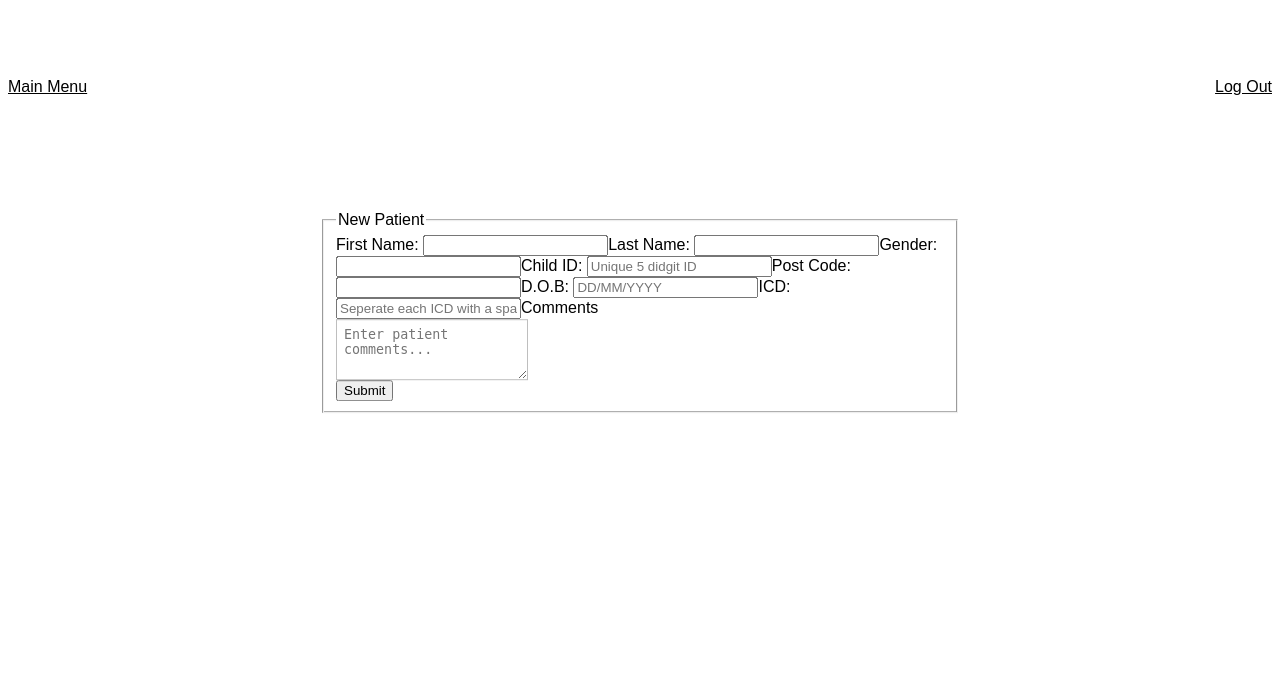
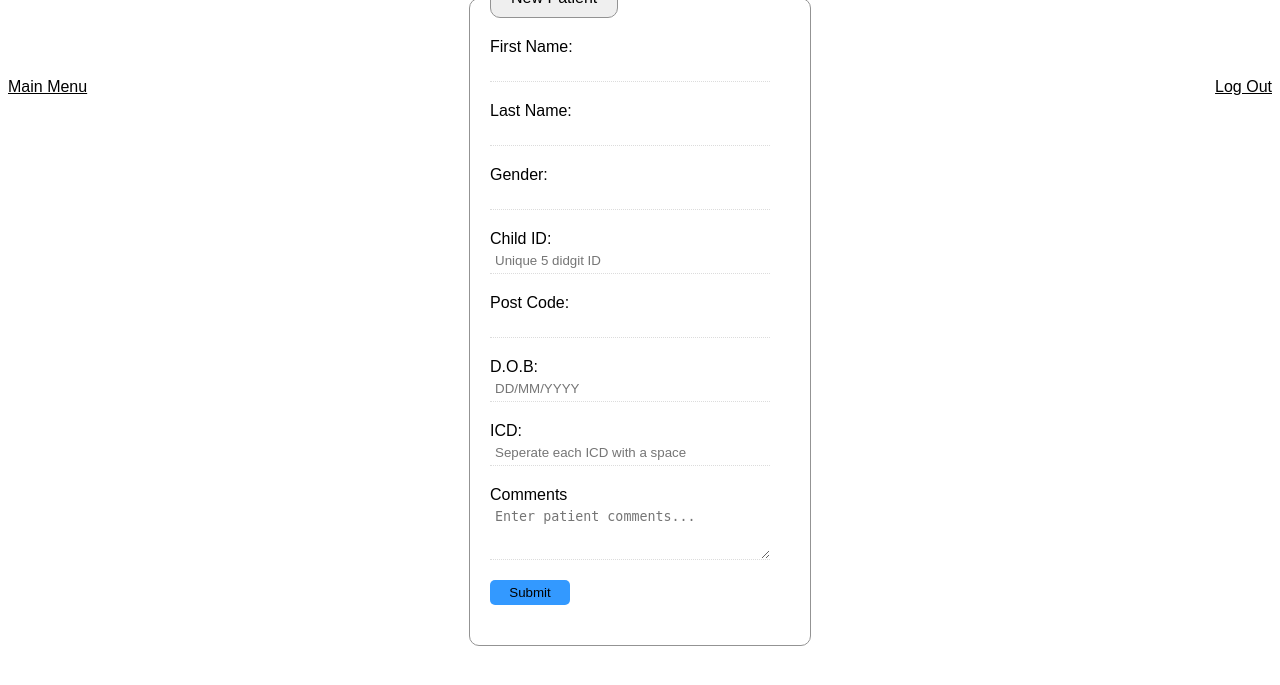
Before and after one commit to Barbbachelo/MedicalRetrieval, a PHP site: page /addPatient.php in a window 1280 px wide. Shown: the top 685 px of the page. Run offline with PHP 8.4, Linux system fonts and the light colour scheme.

Commit message:
Updated form styling

```diff
--- a/forms.css
+++ b/forms.css
@@ -1,85 +1,71 @@
-<style type="text/css">
-.form-style-1 {
-    margin:10px auto;
-    max-width: 400px;
-    padding: 20px 12px 10px 20px;
-    font: 13px "Lucida Sans Unicode", "Lucida Grande", sans-serif;
-}
-.form-style-1 li {
-    padding: 0;
-    display: block;
-    list-style: none;
-    margin: 10px 0 0 0;
-}
-.form-style-1 label{
-    margin:0 0 3px 0;
-    padding:0px;
-    display:block;
-    font-weight: bold;
-}
-.form-style-1 input[type=text],
-.form-style-1 input[type=date],
-.form-style-1 input[type=datetime],
-.form-style-1 input[type=number],
-.form-style-1 input[type=search],
-.form-style-1 input[type=time],
-.form-style-1 input[type=url],
-.form-style-1 input[type=email],
-textarea,
-select{
-    box-sizing: border-box;
-    -webkit-box-sizing: border-box;
-    -moz-box-sizing: border-box;
-    border:1px solid #BEBEBE;
-    padding: 7px;
-    margin:0px;
-    -webkit-transition: all 0.30s ease-in-out;
-    -moz-transition: all 0.30s ease-in-out;
-    -ms-transition: all 0.30s ease-in-out;
-    -o-transition: all 0.30s ease-in-out;
-    outline: none;
-}
-.form-style-1 input[type=text]:focus,
-.form-style-1 input[type=date]:focus,
-.form-style-1 input[type=datetime]:focus,
-.form-style-1 input[type=number]:focus,
-.form-style-1 input[type=search]:focus,
-.form-style-1 input[type=time]:focus,
-.form-style-1 input[type=url]:focus,
-.form-style-1 input[type=email]:focus,
-.form-style-1 textarea:focus,
-.form-style-1 select:focus{
-    -moz-box-shadow: 0 0 8px #88D5E9;
-    -webkit-box-shadow: 0 0 8px #88D5E9;
-    box-shadow: 0 0 8px #88D5E9;
-    border: 1px solid #88D5E9;
-}
-.form-style-1 .field-divided{
-    width: 49%;
+
+input
+{
+	border-bottom: 1px dotted #dcdcdc;
+	border-top: none;
+	border-right: none;
+	border-left: none;
+	padding: 5px;
+	width: 280px;
+	margin-bottom: 20px;
 }
 
-.form-style-1 .field-long{
-    width: 100%;
+textarea
+{
+	border-bottom: 1px dotted #dcdcdc;
+	border-top: none;
+	border-right: none;
+	border-left: none;
+	padding: 5px;
+	width: 280px;
+	margin-bottom: 20px;
 }
-.form-style-1 .field-select{
-    width: 100%;
+input:focus
+{
+	border: 1px dotted #dcdcdc;
+	outline: none;
 }
-.form-style-1 .field-textarea{
-    height: 100px;
+input#submit
+{
+	color: #000000;
+	background-color: #3399FF;
+	border: none;
+	border-radius: 5px;
+	width: 80px;
 }
-.form-style-1 input[type=submit], .form-style-1 input[type=button]{
-    background: #4B99AD;
-    padding: 8px 15px 8px 15px;
-    border: none;
-    color: #fff;
+
+input#edit
+{
+	color: #000000;
+	background-color: #3399FF;
+	border: none;
+	border-radius: 5px;
+	width: 80px;
 }
-.form-style-1 input[type=submit]:hover, .form-style-1 input[type=button]:hover{
-    background: #4691A4;
-    box-shadow:none;
-    -moz-box-shadow:none;
-    -webkit-box-shadow:none;
+input#submit:hover
+{
+	color: #000000;
+	background-color: #C7C7C7;
 }
-.form-style-1 .required{
-    color:red;
+
+input#edit:hover
+{
+	color: #000000;
+	background-color: #C7C7C7;
 }
-</style>
+fieldset
+{
+	width: 300px;
+	border: 1px solid #939393;
+	border-radius: 10px;
+	padding: 20px;
+	text-align: left;
+}
+legend
+{
+	background-color: #efefef;
+	border: 1px solid #939393;
+	border-radius: 10px;
+	padding: 10px 20px;
+	text-align: left;
+}
```
